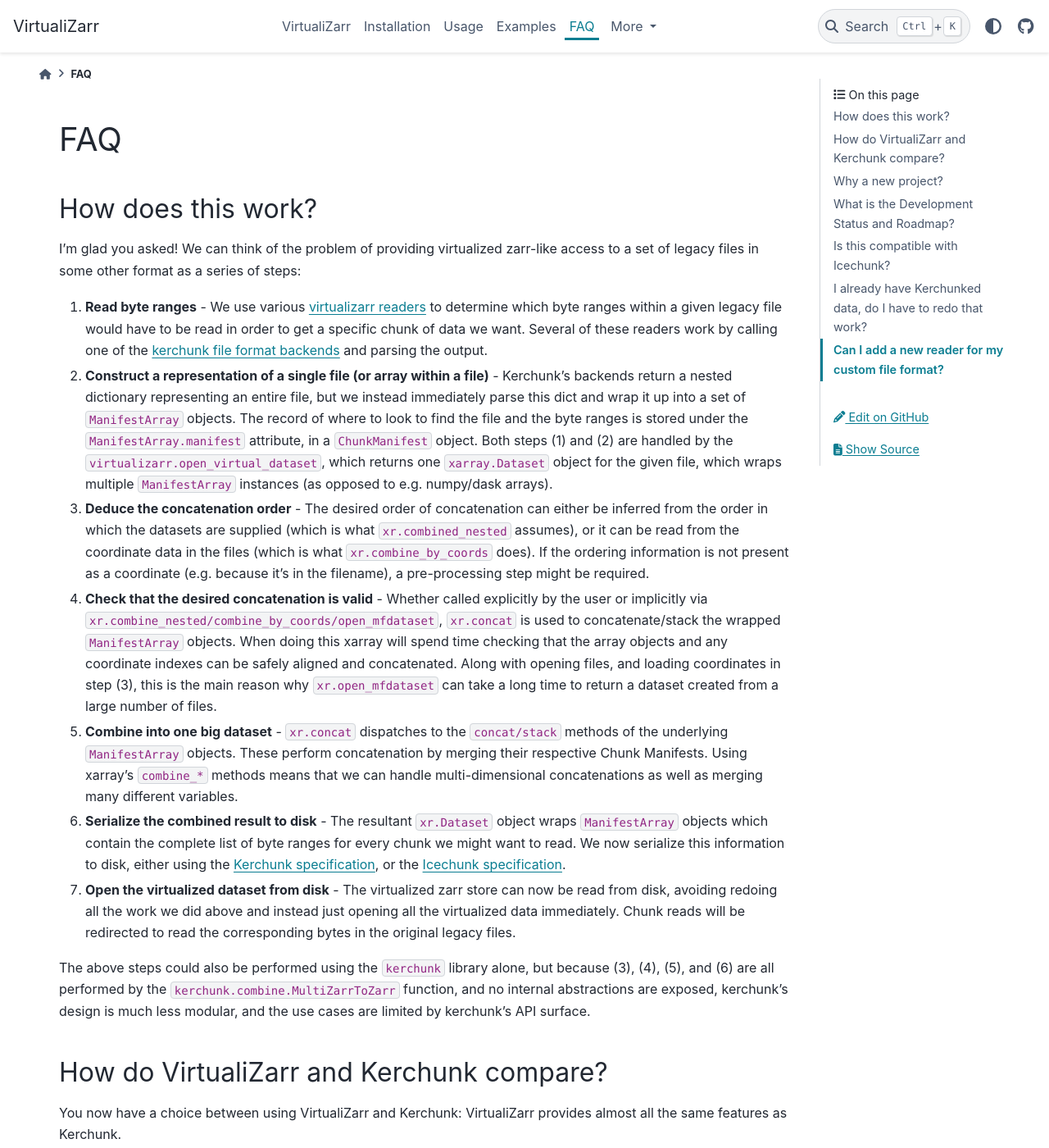
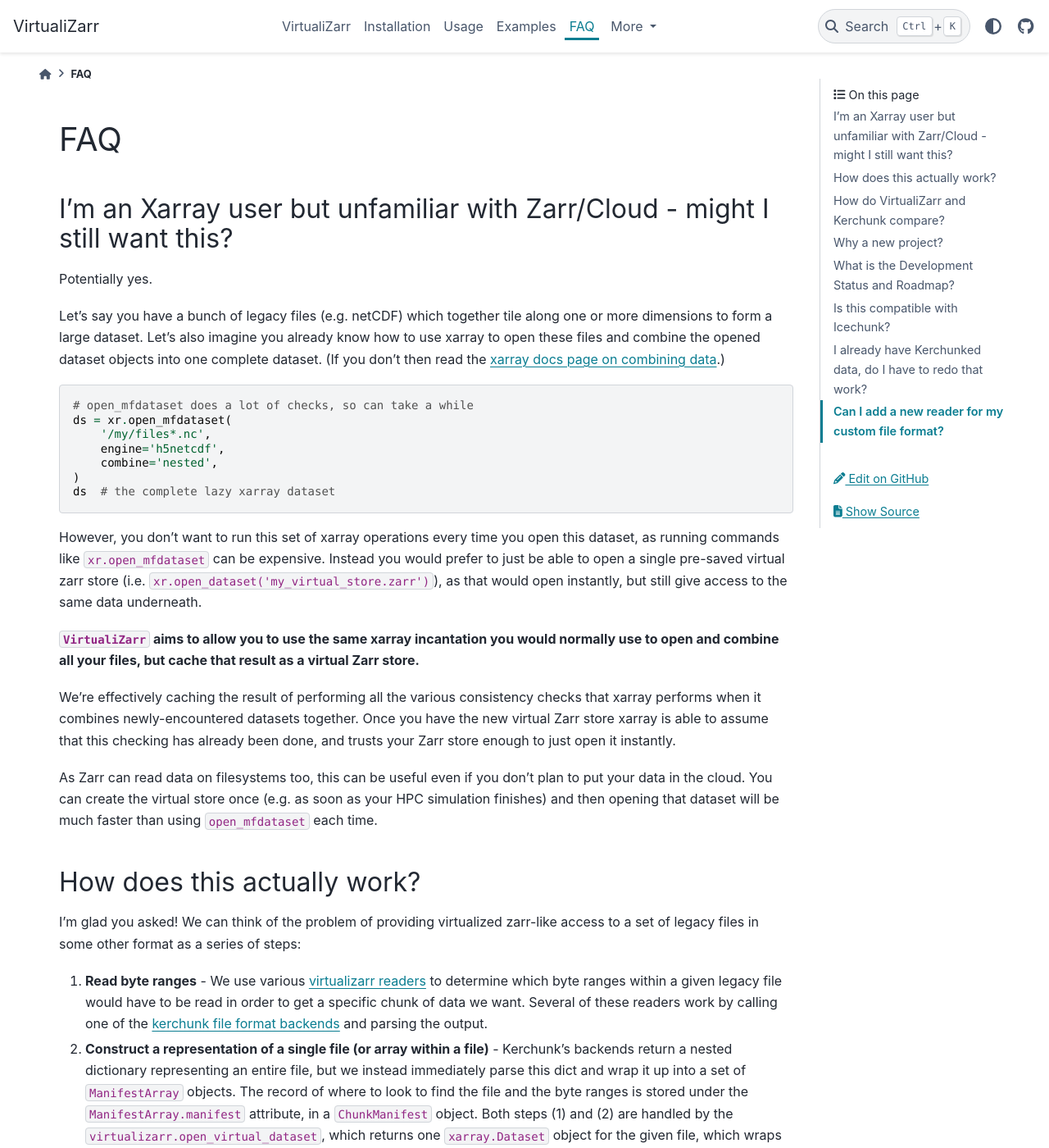
Before and after one commit to zarr-developers/VirtualiZarr, a Sphinx documentation site: the page built from docs/faq.md, in a window 1280 px wide and 1400 px high. Shown: the whole window at 82% size. Built offline with Sphinx 7.4.7 and the PyData theme 0.15.4, drawn with Linux system fonts in a browser that asks for light colours; some of the changed text lies outside the part shown.

Commit message:
move xarray section to an FAQ Q

````diff
--- a/docs/faq.md
+++ b/docs/faq.md
@@ -1,6 +1,35 @@
 # FAQ
 
-## How does this work?
+## I'm an Xarray user but unfamiliar with Zarr/Cloud - might I still want this?
+
+Potentially yes.
+
+Let's say you have a bunch of legacy files (e.g. netCDF) which together tile along one or more dimensions to form a large dataset.
+Let's also imagine you already know how to use xarray to open these files and combine the opened dataset objects into one complete dataset.
+(If you don't then read the [xarray docs page on combining data](https://docs.xarray.dev/en/stable/user-guide/combining.html).)
+
+```python
+# open_mfdataset does a lot of checks, so can take a while
+ds = xr.open_mfdataset(
+    '/my/files*.nc',
+    engine='h5netcdf',
+    combine='nested',
+)
+ds  # the complete lazy xarray dataset
+```
+
+However, you don't want to run this set of xarray operations every time you open this dataset, as running commands like `xr.open_mfdataset` can be expensive.
+Instead you would prefer to just be able to open a single pre-saved virtual zarr store (i.e. `xr.open_dataset('my_virtual_store.zarr')`), as that would open instantly, but still give access to the same data underneath.
+
+**`VirtualiZarr` aims to allow you to use the same xarray incantation you would normally use to open and combine all your files, but cache that result as a virtual Zarr store.**
+
+We're effectively caching the result of performing all the various consistency checks that xarray performs when it combines newly-encountered datasets together.
+Once you have the new virtual Zarr store xarray is able to assume that this checking has already been done, and trusts your Zarr store enough to just open it instantly.
+
+As Zarr can read data on filesystems too, this can be useful even if you don't plan to put your data in the cloud.
+You can create the virtual store once (e.g. as soon as your HPC simulation finishes) and then opening that dataset will be much faster than using `open_mfdataset` each time.
+
+## How does this actually work?
 
 I'm glad you asked! We can think of the problem of providing virtualized zarr-like access to a set of legacy files in some other format as a series of steps:
 
@@ -16,9 +45,9 @@
 
 ## How do VirtualiZarr and Kerchunk compare?
 
-You now have a choice between using VirtualiZarr and Kerchunk: VirtualiZarr provides almost all the same features as Kerchunk.
+You have a choice between using VirtualiZarr and Kerchunk: VirtualiZarr provides almost all the same features as Kerchunk.
 
-Users of kerchunk may find the following comparison table useful, which shows which features of kerchunk map on to which features of VirtualiZarr.
+Users of Kerchunk may find the following comparison table useful, which shows which features of Kerchunk map on to which features of VirtualiZarr.
 
 | Component / Feature                                                      | Kerchunk                                                                                                                            | VirtualiZarr                                                                                                                                     |
 | ------------------------------------------------------------------------ | ----------------------------------------------------------------------------------------------------------------------------------- | ------------------------------------------------------------------------------------------------------------------------------------------------ |
@@ -61,7 +90,7 @@
 
 The reasons why VirtualiZarr has been developed as separate project rather than by contributing to the Kerchunk library upstream are:
 - Kerchunk aims to support non-Zarr-like formats too [(1)](https://github.com/fsspec/kerchunk/issues/386#issuecomment-1795379571) [(2)](https://github.com/zarr-developers/zarr-specs/issues/287#issuecomment-1944439368), whereas VirtualiZarr is more strictly scoped, and may eventually be very tighted integrated with the Zarr-Python library itself,
-- Once the VirtualiZarr feature list above is complete, it will likely not share any code with the Kerchunk library, nor import it,
+- The VirtualiZarr roadmap means that it will likely at some point not share any code with the Kerchunk library, nor require importing it,
 - The API design of VirtualiZarr is deliberately [completely different](https://github.com/fsspec/kerchunk/issues/377#issuecomment-1922688615) to Kerchunk's API, so integration into Kerchunk would have meant duplicated functionality,
 - Refactoring Kerchunk's existing API to maintain backwards compatibility would have been [challenging](https://github.com/fsspec/kerchunk/issues/434).
 
````
Also changed, not shown: docs/index.md (+0 -19 lines).
